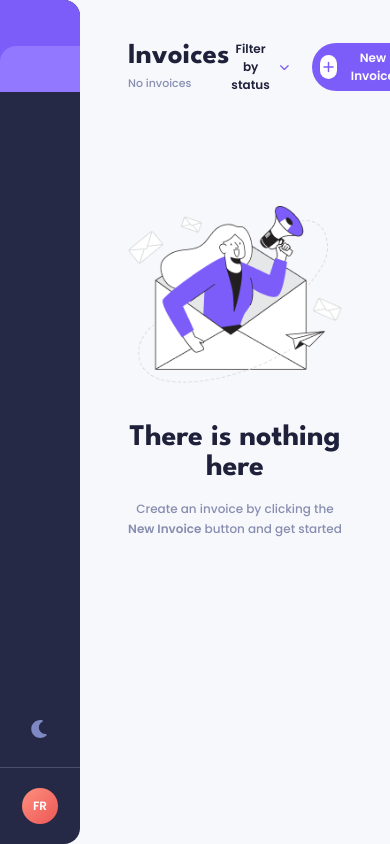
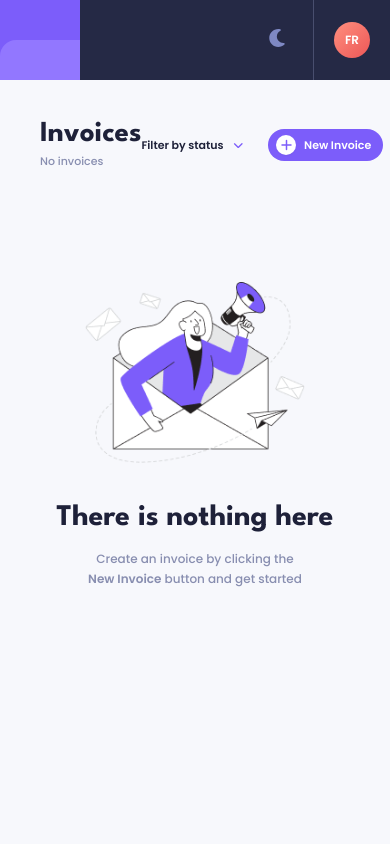
Before and after one commit to Sam-Charles12/invoice-app, a React (Create React App) app: page / in a window 390 px wide. Built offline with nearby package versions, Linux system fonts and the light colour scheme.

Commit message:
refactor: improve layout and styling across components for better responsiveness

```diff
--- a/src/App.js
+++ b/src/App.js
@@ -322,7 +322,7 @@ export default function App() {
         onToggleTheme={() => setIsDarkMode((prev) => !prev)}
       />
 
-      <main className="ml-[80px] px-12 pb-8 pt-10">
+      <main className="mt-[80px] px-10 pb-8 pt-10 lg:ml-[80px] lg:mt-0 lg:px-12">
         <section className="mx-auto max-w-[700px]">
           <InvoicesHeader
             summaryText={summaryText}
--- a/src/components/InvoiceDetails.js
+++ b/src/components/InvoiceDetails.js
@@ -46,25 +46,25 @@ export default function InvoiceDetails({
             </div>
           </div>
 
-          <div className="flex items-center gap-2">
+          <div className="flex items-center gap-1.5 sm:gap-2">
             <button
               type="button"
               onClick={onEdit}
-              className="rounded-full bg-[var(--soft-bg)] px-5 py-3 text-[13px] font-bold text-[#7e88c3] transition-colors hover:bg-[var(--soft-bg-hover)]"
+              className="whitespace-nowrap rounded-full bg-[var(--soft-bg)] px-4 py-2.5 text-[12px] font-bold text-[#7e88c3] transition-colors hover:bg-[var(--soft-bg-hover)] lg:px-5 lg:py-3 lg:text-[13px]"
             >
               Edit
             </button>
             <button
               type="button"
               onClick={onDelete}
-              className="rounded-full bg-danger px-5 py-3 text-[13px] font-bold text-white transition-colors hover:bg-[#ff9797]"
+              className="whitespace-nowrap rounded-full bg-danger px-4 py-2.5 text-[12px] font-bold text-white transition-colors hover:bg-[#ff9797] lg:px-5 lg:py-3 lg:text-[13px]"
             >
               Delete
             </button>
             <button
               type="button"
               onClick={onMarkAsPaid}
-              className="rounded-full bg-primary px-5 py-3 text-[13px] font-bold text-white transition-colors hover:bg-primary-hover"
+              className="whitespace-nowrap rounded-full bg-primary px-4 py-2.5 text-[12px] font-bold text-white transition-colors hover:bg-primary-hover lg:px-5 lg:py-3 lg:text-[13px]"
             >
               Mark as Paid
             </button>
--- a/src/components/InvoiceFormModal.js
+++ b/src/components/InvoiceFormModal.js
@@ -35,11 +35,11 @@ export default function InvoiceFormModal({
 
   return (
     <div
-      className="fixed inset-0 left-[80px] z-30 bg-[var(--overlay)]"
+      className="fixed inset-x-0 bottom-0 top-[80px] z-30 bg-[var(--overlay)] lg:inset-0 lg:left-[80px]"
       onClick={onClose}
     >
       <div
-        className={`absolute top-0 flex h-full w-[clamp(320px,52vw,540px)] flex-col rounded-r-[16px] shadow-[0_20px_40px_rgba(72,84,159,0.25)] ${
+        className={`absolute top-0 flex h-full w-[min(80vw,616px)] flex-col rounded-r-[16px] shadow-[0_20px_40px_rgba(72,84,159,0.25)] lg:w-[clamp(320px,52vw,540px)] ${
           isDarkMode ? "bg-[#141625]" : "bg-white"
         }`}
         onClick={(e) => e.stopPropagation()}
--- a/src/components/InvoiceList.js
+++ b/src/components/InvoiceList.js
@@ -10,17 +10,11 @@ export default function InvoiceList({
 }) {
   return (
     <section className="mt-8 space-y-3">
-      {invoices.map((invoice, index) => (
+      {invoices.map((invoice) => (
         <article
           key={invoice.id}
           onClick={() => onSelectInvoice(invoice.id)}
-          className={`grid cursor-pointer grid-cols-[102px_1fr_1.2fr_120px_86px_14px] items-center gap-3 rounded-[8px] border px-7 py-4 shadow-[0_4px_12px_rgba(72,84,159,0.08)] ${
-            index === 1
-              ? "border-primary"
-              : isDarkMode
-                ? "border-transparent"
-                : "border-transparent"
-          } ${isDarkMode ? "bg-[#1e2139]" : "bg-white"}`}
+          className={`grid cursor-pointer grid-cols-[102px_1fr_1.2fr_120px_86px_14px] items-center gap-3 rounded-[8px] border border-transparent px-7 py-4 shadow-[0_4px_12px_rgba(72,84,159,0.08)] ${isDarkMode ? "bg-[#1e2139]" : "bg-white"}`}
         >
           <p className="text-[17px] font-bold text-text">
             <span className="text-muted">#</span>
--- a/src/components/InvoicesHeader.js
+++ b/src/components/InvoicesHeader.js
@@ -31,7 +31,9 @@ export default function InvoicesHeader({
               isDarkMode ? "text-[#dfe3fa]" : "text-text"
             }`}
           >
-            <span>Filter by status</span>
+              <span className="whitespace-nowrap text-[11px] sm:text-[12px]">
+                Filter by status
+              </span>
             <FontAwesomeIcon
               icon={faChevronDown}
               className={`text-[10px] text-primary transition-transform ${
@@ -91,12 +93,12 @@ export default function InvoicesHeader({
         <button
           type="button"
           onClick={onNewInvoice}
-          className="flex items-center gap-2.5 rounded-full bg-primary px-2 py-1.5 pr-3.5 text-[12px] font-bold text-white transition-colors hover:bg-primary-hover"
+          className="flex items-center gap-2 rounded-full bg-primary px-2 py-1.5 pr-3 text-[11px] font-bold text-white transition-colors hover:bg-primary-hover sm:gap-2.5 sm:pr-3.5 sm:text-[12px]"
         >
-          <span className="grid h-6 w-6 place-items-center rounded-full bg-white text-primary shadow-sm">
+          <span className="grid h-5 w-5 place-items-center rounded-full bg-white text-primary shadow-sm sm:h-6 sm:w-6">
             <FontAwesomeIcon icon={faPlus} className="text-[12px]" />
           </span>
-          <span>New Invoice</span>
+          <span className="whitespace-nowrap">New Invoice</span>
         </button>
       </div>
     </header>
--- a/src/components/Sidebar.js
+++ b/src/components/Sidebar.js
@@ -1,11 +1,11 @@
 import { FontAwesomeIcon } from "@fortawesome/react-fontawesome";
-import { faMoon } from "@fortawesome/free-solid-svg-icons";
+import { faMoon, faSun } from "@fortawesome/free-solid-svg-icons";
 import logo from "../img/Oval.png";
 
 export default function Sidebar({ isDarkMode, onToggleTheme }) {
   return (
-    <aside className="fixed left-0 top-0 z-20 flex h-screen w-[80px] flex-col overflow-hidden rounded-r-[16px] bg-dark">
-      <div className="relative h-[92px] bg-primary">
+    <aside className="fixed left-0 top-0 z-20 flex h-[80px] w-full overflow-hidden bg-dark lg:h-screen lg:w-[80px] lg:flex-col lg:rounded-r-[16px]">
+      <div className="relative h-[80px] w-[80px] bg-primary lg:h-[92px] lg:w-auto">
         <div className="absolute inset-0 flex items-center justify-center">
           <img
             src={logo}
@@ -16,24 +16,27 @@ export default function Sidebar({ isDarkMode, onToggleTheme }) {
         <div className="absolute bottom-0 left-0 right-0 h-1/2 rounded-tl-[16px] bg-primary-hover" />
       </div>
 
-      <div className="mt-auto flex flex-col items-center">
+      <div className="ml-auto flex h-full items-center lg:mt-auto lg:ml-0 lg:h-auto lg:w-full lg:flex-col lg:items-center">
         <button
           type="button"
           onClick={onToggleTheme}
-          aria-label="Toggle theme"
-          className={`mb-6 transition-colors hover:text-white ${
+          aria-label={isDarkMode ? "Switch to light mode" : "Switch to dark mode"}
+          className={`mx-6 transition-colors hover:text-white lg:mx-0 lg:mb-6 ${
             isDarkMode ? "text-[#dfe3fa]" : "text-[#7e88c3]"
           }`}
         >
-          <FontAwesomeIcon icon={faMoon} className="text-[18px]" />
+          <FontAwesomeIcon
+            icon={isDarkMode ? faSun : faMoon}
+            className="text-[18px]"
+          />
         </button>
 
-        <div className="h-px w-full bg-[#494e6e]" />
+        <div className="h-full w-px bg-[#494e6e] lg:h-px lg:w-full" />
 
         <button
           type="button"
           aria-label="User profile"
-          className="my-5 grid h-9 w-9 place-items-center rounded-full bg-gradient-to-br from-[#ff8f7e] to-[#ec5757] text-xs font-semibold text-white"
+          className="mx-5 grid h-9 w-9 place-items-center rounded-full bg-gradient-to-br from-[#ff8f7e] to-[#ec5757] text-xs font-semibold text-white lg:my-5"
         >
           FR
         </button>
```
